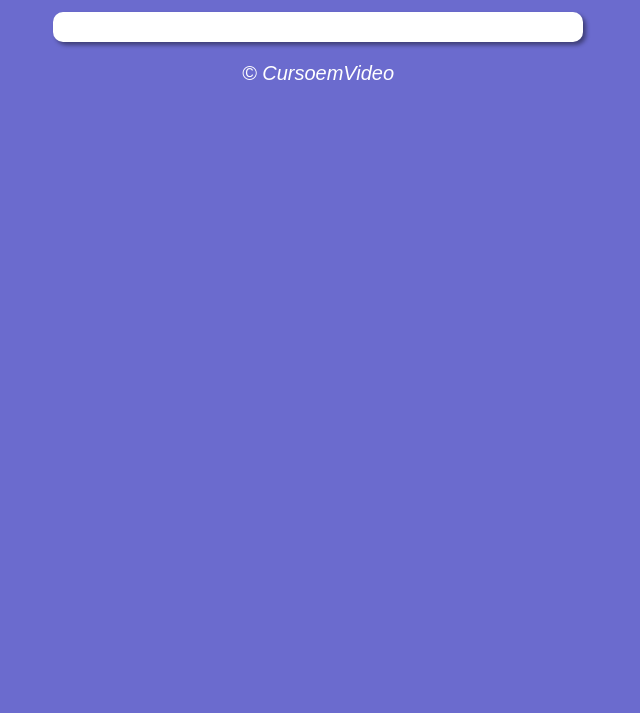
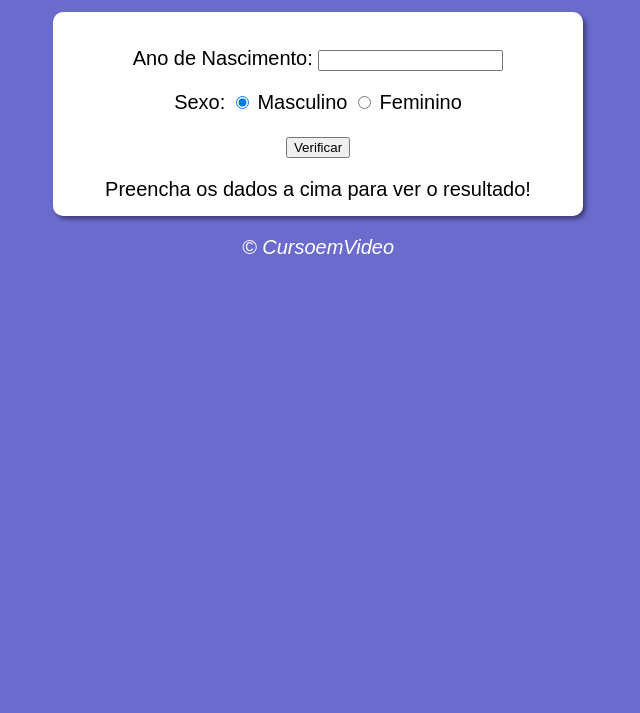
Before and after one commit to BrunoDark777/JavaScript, a plain HTML site: page aula12ex/ex014/modelo.html in a window 1280 px wide. Shown: the part 87-800 px from the top of the page, without its empty margins (322-962 px from the left). Drawn offline with Linux system fonts and the light colour scheme.

Commit message:
Javascript exercicio 2

```diff
--- a/aula12ex/ex014/estilo.css
+++ b/aula12ex/ex014/estilo.css
@@ -21,3 +21,10 @@ footer{
 color: white;
 font-style: italic;
 }
+
+img{
+    width: 350px;
+    height: 350px;
+    border-radius: 50%;
+    margin-top: 30px;
+}
--- a/aula12ex/ex014/modelo.html
+++ b/aula12ex/ex014/modelo.html
@@ -4,18 +4,31 @@
     <meta charset="UTF-8">
     <meta name="viewport" content="width=device-width, initial-scale=1.0">
     <link rel="stylesheet" href="estilo.css">
-    <title>Modelo de Exercicio</title>
+    <title>Verificador de Idade</title>
 </head>
 <body>
     <header>
-        <h1>Titulo</h1>
+        <h1>Verificador de Idade</h1>
     </header>
     <section>
         <div>
-
+            <p>
+                Ano de Nascimento:
+                <input type="number" name="txtano" id="txtano" min="0" max="">
+            </p>
+            <p>
+                Sexo:
+                <input type="radio" name="radsex" id="masc" checked>
+                <label for="masc">Masculino</label>
+                <input type="radio" name="radsex" id="fem">
+                <label for="fem">Feminino</label>
+            </p>
+            <p>
+                <input type="button" value="Verificar" onclick="verificar()">
+            </p>
         </div>
-        <div>
-
+        <div id="res">
+            Preencha os dados a cima para ver o resultado!
         </div>
     </section>
     <footer>
--- a/aula12ex/ex014/script.js
+++ b/aula12ex/ex014/script.js
@@ -0,0 +1,51 @@
+function verificar(){
+    let data = new Date()
+    let ano = data.getFullYear()
+    let fano = window.document.getElementById('txtano')
+    let res = window.document.getElementById('res')
+
+    if (fano.value.length == 0 || fano.value > ano){
+        window.alert('[Erro] Verifique os dados e tente novamente!')
+    } else {
+        let fsex = window.document.getElementsByName('radsex')
+        let idade = ano - Number(fano.value)
+        let genero = ''
+        let img = document.createElement('img')
+        img.setAttribute('id' , 'foto')
+
+        if (fsex[0].checked){
+            genero = 'Homem'
+            if (idade >=0 && idade <10){
+                //criança
+                img.setAttribute('src', 'menino.jpg')
+            } else if (idade <21){
+                //jovem
+                img.setAttribute('src', 'menino-adolescente.jpg')
+            } else if (idade <50) {
+                //adulto
+                img.setAttribute('src', 'homem.jpg')
+            } else {
+                //idoso
+                img.setAttribute('src', 'homem-idoso2.jpg')
+            }
+        } else if (fsex[1].checked){
+            genero = 'Mulher'
+            if (idade >=0 && idade <10){
+                //criança
+                img.setAttribute('src', 'menina.jpg')
+            } else if (idade <21){
+                //jovem
+                img.setAttribute('src', 'menina-adolescente.jpg')
+            } else if (idade <50) {
+                //adulta
+                img.setAttribute('src', 'mulher.jpg')
+            } else {
+                //idosa
+                img.setAttribute('src', 'mulher-idosa.jpg')
+            }
+        }
+
+        res.innerHTML = `Detectamos genero ${genero} com idade de ${idade} anos`
+        res.appendChild(img)
+    }
+}
```
Also changed, not shown: aula12ex/ex014/homem-idoso2.jpg (added), aula12ex/ex014/homem.jpg (added), aula12ex/ex014/menina-adolescente.jpg (added), aula12ex/ex014/menina.jpg (added), aula12ex/ex014/menino-adolescente.jpg (added), aula12ex/ex014/menino.jpg (added), aula12ex/ex014/mulher-idosa.jpg (added), aula12ex/ex014/mulher.jpg (added).
